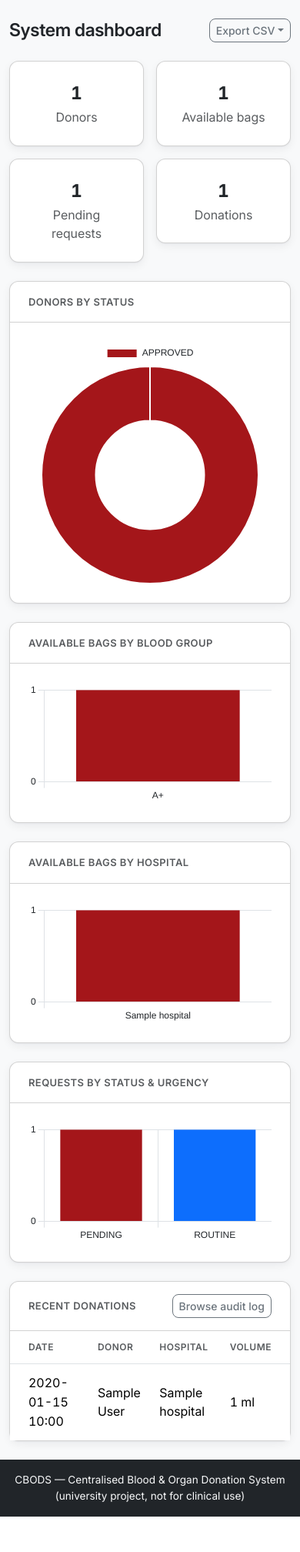
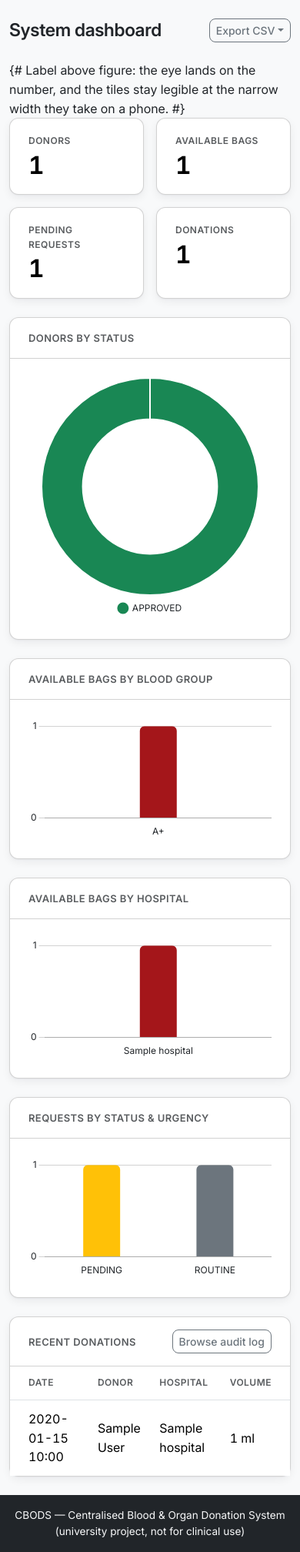
Before and after one commit to Elkanah43/CBODS---Claude, a Django app: page /audit/dashboard/ in a window 390 px wide. Shown: the part 57-2073 px from the top of the page at 77% size. Before the commit the page ends 2027 px from the top, so only its background shows below. Run offline with Django 5.2, Linux system fonts and the light colour scheme; a user stored in the database is signed in; tables that the repository leaves empty hold one stand-in row (values such as "Sample post"); data that the repository does not hold is empty; some libraries are stand-ins or nearby versions.

Commit message:
Theme the charts, rework the stat tiles and quieten empty states
Stage 2, second pass — the three remaining items. The sidebar rewrite was
considered and deliberately skipped: it reframes every page for a visual gain
that does not justify the churn at this point.

Charts now inherit the page font and take their colours from the theme rather
than a fixed rainbow. Quantities use a tint ramp off the brand, because a count
carries no categorical meaning and eight unrelated hues imply one. Status and
urgency charts instead borrow the badge vocabulary, so an EMERGENCY bar is the
same red as its badge in the request inbox. Doughnut segments are separated by
the surface colour and the legend moves below the ring.

Dashboard figures become label-above-number tiles with tabular figures, which
stay legible at the width they take on a phone.

Eight empty-state messages were rendered as alert-info banners, which read as
loudly as a real notice. They are now quiet dashed panels, two of them carrying
the action a user would want next.

Tests: 59 passing.

Co-Authored-By: Claude Fable 5 <noreply@anthropic.com>

```diff
--- a/static/css/cbods.css
+++ b/static/css/cbods.css
@@ -54,7 +54,7 @@ h1, h2, h3, h4, h5, h6,
 
 /* Counts, volumes, dates and expiry columns line up only with fixed-width
    figures; proportional digits make a column of numbers ripple. */
-table, .font-numeric, .card .fs-3, .badge {
+table, .font-numeric, .stat-value, .badge {
   font-variant-numeric: tabular-nums;
   font-feature-settings: "tnum" 1;
 }
@@ -192,6 +192,38 @@ table, .font-numeric, .card .fs-3, .badge {
    single line of grey text in an otherwise full-width table. */
 .table td.text-center.text-muted { padding-top: 2.5rem; padding-bottom: 2.5rem; }
 
+/* "Nothing here" is not information, so it should not look like an alert. The
+   alert-info banner these replace read as loudly as a real notice. */
+.empty-state {
+  padding: 3rem 1.5rem;
+  text-align: center;
+  color: var(--bs-secondary-color);
+  border: 1px dashed var(--bs-border-color);
+  border-radius: var(--bs-border-radius);
+  background: var(--bs-tertiary-bg);
+}
+.empty-state p { margin-bottom: 0; }
+.empty-state .empty-state-action { margin-top: 1rem; }
+
+/* Dashboard figures. The label sits above the number so the eye lands on the
+   figure last and stays there. */
+.stat { padding: 1.25rem 1.5rem; }
+.stat-label {
+  font-size: .75rem;
+  font-weight: 600;
+  letter-spacing: .04em;
+  text-transform: uppercase;
+  color: var(--bs-secondary-color);
+  margin-bottom: .25rem;
+}
+.stat-value {
+  font-size: 2rem;
+  font-weight: 650;
+  line-height: 1.1;
+  letter-spacing: -.02em;
+  color: var(--bs-emphasis-color);
+}
+
 /* Lifted so it clears contrast on a dark surface. Scoped to :root on purpose —
    the navbar and footer pin data-bs-theme="dark" to keep light text on their
    own dark surfaces, and an unscoped selector would hand them the dark-theme
--- a/templates/audit/admin_dashboard.html
+++ b/templates/audit/admin_dashboard.html
@@ -16,25 +16,31 @@
   </div>
 </div>
 
+{# Label above figure: the eye lands on the number, and the tiles stay legible
+   at the narrow width they take on a phone. #}
 <div class="row g-3 mb-4">
   <div class="col-6 col-md-3">
-    <div class="card text-center shadow-sm"><div class="card-body">
-      <div class="fs-3 fw-bold">{{ totals.donors }}</div><div class="text-muted">Donors</div>
+    <div class="card shadow-sm h-100"><div class="card-body stat">
+      <div class="stat-label">Donors</div>
+      <div class="stat-value">{{ totals.donors }}</div>
     </div></div>
   </div>
   <div class="col-6 col-md-3">
-    <div class="card text-center shadow-sm"><div class="card-body">
-      <div class="fs-3 fw-bold">{{ totals.available_bags }}</div><div class="text-muted">Available bags</div>
+    <div class="card shadow-sm h-100"><div class="card-body stat">
+      <div class="stat-label">Available bags</div>
+      <div class="stat-value">{{ totals.available_bags }}</div>
     </div></div>
   </div>
   <div class="col-6 col-md-3">
-    <div class="card text-center shadow-sm"><div class="card-body">
-      <div class="fs-3 fw-bold">{{ totals.pending_requests }}</div><div class="text-muted">Pending requests</div>
+    <div class="card shadow-sm h-100"><div class="card-body stat">
+      <div class="stat-label">Pending requests</div>
+      <div class="stat-value">{{ totals.pending_requests }}</div>
     </div></div>
   </div>
   <div class="col-6 col-md-3">
-    <div class="card text-center shadow-sm"><div class="card-body">
-      <div class="fs-3 fw-bold">{{ totals.donations }}</div><div class="text-muted">Donations</div>
+    <div class="card shadow-sm h-100"><div class="card-body stat">
+      <div class="stat-label">Donations</div>
+      <div class="stat-value">{{ totals.donations }}</div>
     </div></div>
   </div>
 </div>
@@ -71,28 +77,72 @@
 <script src="{% static 'vendor/chart.umd.min.js' %}"></script>
 <script>
   const data = JSON.parse(document.getElementById("charts-data").textContent);
-  const palette = ["#a4161a", "#0d6efd", "#198754", "#ffc107", "#6f42c1", "#20c997", "#fd7e14", "#6c757d"];
 
-  // Chart.js defaults to near-black text and gridlines, which vanish on the
-  // dark theme. Take both from the live Bootstrap theme variables instead.
+  // Chart.js defaults to near-black text, its own gridlines and its own font
+  // stack. Take all three from the live theme so the charts belong to the page
+  // and survive a theme switch.
   const css = getComputedStyle(document.documentElement);
-  Chart.defaults.color = css.getPropertyValue("--bs-body-color").trim();
-  Chart.defaults.borderColor = css.getPropertyValue("--bs-border-color").trim();
+  const v = (name) => css.getPropertyValue(name).trim();
 
-  function bar(id, obj, label) {
+  Chart.defaults.color = v("--bs-body-color");
+  Chart.defaults.borderColor = v("--bs-border-color-translucent");
+  Chart.defaults.font.family = v("--bs-body-font-family");
+  Chart.defaults.font.size = 12;
+
+  // A tint ramp off the brand, rather than a rainbow of unrelated hues. Counts
+  // carry no categorical meaning, so varying lightness of one hue reads as a
+  // single measure instead of implying that blue and orange mean something.
+  const palette = ["#a4161a", "#c02c30", "#d45054", "#e07579", "#ea999c", "#f0b8ba", "#f5d0d1", "#f9e4e5"];
+
+  // Status charts borrow the badge vocabulary instead: green settled, amber
+  // waiting, red refused. Same language as the tables, so the dashboard and
+  // the lists agree.
+  const STATUS_COLOURS = {
+    APPROVED: v("--bs-success"), FULFILLED: v("--bs-success"), ELIGIBLE: v("--bs-success"),
+    PENDING: v("--bs-warning"), URGENT: v("--bs-warning"),
+    ACCEPTED: v("--bs-info"), REQUESTED: v("--bs-info"),
+    REJECTED: v("--bs-danger"), EMERGENCY: v("--bs-danger"),
+    ROUTINE: v("--bs-secondary"),
+  };
+  const byStatus = (labels) => labels.map((l, i) => STATUS_COLOURS[String(l).toUpperCase()] || palette[i % palette.length]);
+
+  const gridOnly = {
+    x: { grid: { display: false } },
+    y: { beginAtZero: true, ticks: { precision: 0 }, border: { display: false } },
+  };
+
+  function bar(id, obj, label, colours) {
     new Chart(document.getElementById(id), {
       type: "bar",
       data: {
         labels: Object.keys(obj),
-        datasets: [{ label: label, data: Object.values(obj), backgroundColor: palette }],
+        datasets: [{
+          label: label,
+          data: Object.values(obj),
+          backgroundColor: colours || palette,
+          borderRadius: 6,
+          maxBarThickness: 48,
+        }],
       },
-      options: { plugins: { legend: { display: false } }, scales: { y: { beginAtZero: true, ticks: { precision: 0 } } } },
+      options: { plugins: { legend: { display: false } }, scales: gridOnly },
     });
   }
   function doughnut(id, obj, label) {
     new Chart(document.getElementById(id), {
       type: "doughnut",
-      data: { labels: Object.keys(obj), datasets: [{ label: label, data: Object.values(obj), backgroundColor: palette }] },
+      data: {
+        labels: Object.keys(obj),
+        datasets: [{
+          label: label,
+          data: Object.values(obj),
+          backgroundColor: byStatus(Object.keys(obj)),
+          // Segment gaps take the card colour so the ring reads as separate
+          // slices on either theme.
+          borderColor: v("--bs-body-bg"),
+          borderWidth: 2,
+        }],
+      },
+      options: { cutout: "62%", plugins: { legend: { position: "bottom", labels: { boxWidth: 12, usePointStyle: true, pointStyle: "circle" } } } },
     });
   }
 
@@ -100,6 +150,9 @@
   bar("c_groups", data.bags_by_group, "Bags");
   bar("c_hospitals", data.bags_by_hospital, "Bags");
   // Statuses and urgencies share one axis, so merge them into a single series.
-  bar("c_requests", { ...data.requests_by_status, ...data.requests_by_urgency }, "Requests");
+  // Both are status vocabulary, so they take the badge colours rather than the
+  // brand ramp — an EMERGENCY bar reading red matches its badge in the inbox.
+  const requestMix = { ...data.requests_by_status, ...data.requests_by_urgency };
+  bar("c_requests", requestMix, "Requests", byStatus(Object.keys(requestMix)));
 </script>
 {% endblock %}
--- a/templates/donors/approval_queue.html
+++ b/templates/donors/approval_queue.html
@@ -22,6 +22,6 @@
   </div>
 </div>
 {% else %}
-<div class="alert alert-info">No pending donor registrations.</div>
+<div class="empty-state"><p>No donor registrations are waiting for review.</p></div>
 {% endif %}
 {% endblock %}
--- a/templates/donors/screening_list.html
+++ b/templates/donors/screening_list.html
@@ -29,6 +29,6 @@
 </div>
 {% include "includes/pagination.html" %}
 {% else %}
-<div class="alert alert-info">No approved donors to screen.</div>
+<div class="empty-state"><p>No approved donors are available to screen yet.</p></div>
 {% endif %}
 {% endblock %}
--- a/templates/notifications/list.html
+++ b/templates/notifications/list.html
@@ -20,6 +20,6 @@
   {% endfor %}
 </div>
 {% else %}
-<div class="alert alert-info">No notifications.</div>
+<div class="empty-state"><p>Nothing to read. Notifications appear here as your requests and registrations progress.</p></div>
 {% endif %}
 {% endblock %}
--- a/templates/organs/my_requests.html
+++ b/templates/organs/my_requests.html
@@ -28,6 +28,9 @@
   </div>
 </div>
 {% else %}
-<div class="alert alert-info">No organ donation requests yet.</div>
+<div class="empty-state">
+  <p>You have not submitted an organ donation request.</p>
+  <div class="empty-state-action"><a href="{% url 'organ_request_create' %}" class="btn btn-sm btn-brand">Submit a request</a></div>
+</div>
 {% endif %}
 {% endblock %}
--- a/templates/organs/review_list.html
+++ b/templates/organs/review_list.html
@@ -34,6 +34,6 @@
   </div>
 </div>
 {% else %}
-<div class="alert alert-info">No organ donation requests for this hospital.</div>
+<div class="empty-state"><p>No organ donation requests have been directed to this hospital.</p></div>
 {% endif %}
 {% endblock %}
--- a/templates/requests_app/hospital_list.html
+++ b/templates/requests_app/hospital_list.html
@@ -23,7 +23,7 @@
     </div>
   </div>
   {% empty %}
-  <div class="col"><div class="alert alert-info">No hospitals available.</div></div>
+  <div class="col"><div class="empty-state"><p>No hospitals are currently listed.</p></div></div>
   {% endfor %}
 </div>
 {% endblock %}
--- a/templates/requests_app/my_requests.html
+++ b/templates/requests_app/my_requests.html
@@ -27,6 +27,9 @@
   </div>
 </div>
 {% else %}
-<div class="alert alert-info">You have not made any blood requests. <a href="{% url 'hospital_list' %}" class="alert-link">Browse hospitals</a>.</div>
+<div class="empty-state">
+  <p>You have not made a blood request yet.</p>
+  <div class="empty-state-action"><a href="{% url 'hospital_list' %}" class="btn btn-sm btn-brand">Browse hospitals</a></div>
+</div>
 {% endif %}
 {% endblock %}
--- a/templates/requests_app/request_inbox.html
+++ b/templates/requests_app/request_inbox.html
@@ -48,6 +48,6 @@
 </div>
 {% include "includes/pagination.html" %}
 {% else %}
-<div class="alert alert-info">No blood requests for this hospital.</div>
+<div class="empty-state"><p>No blood requests have been submitted to this hospital.</p></div>
 {% endif %}
 {% endblock %}
```
